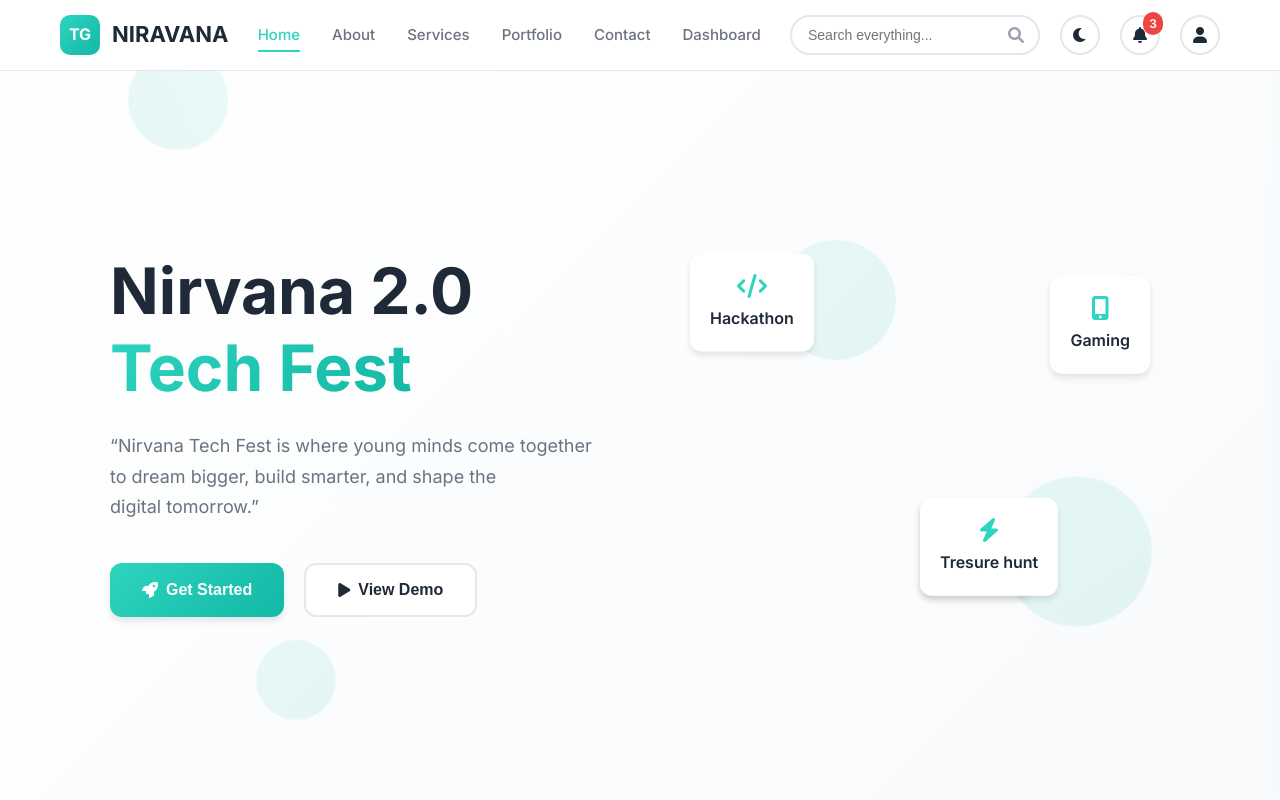
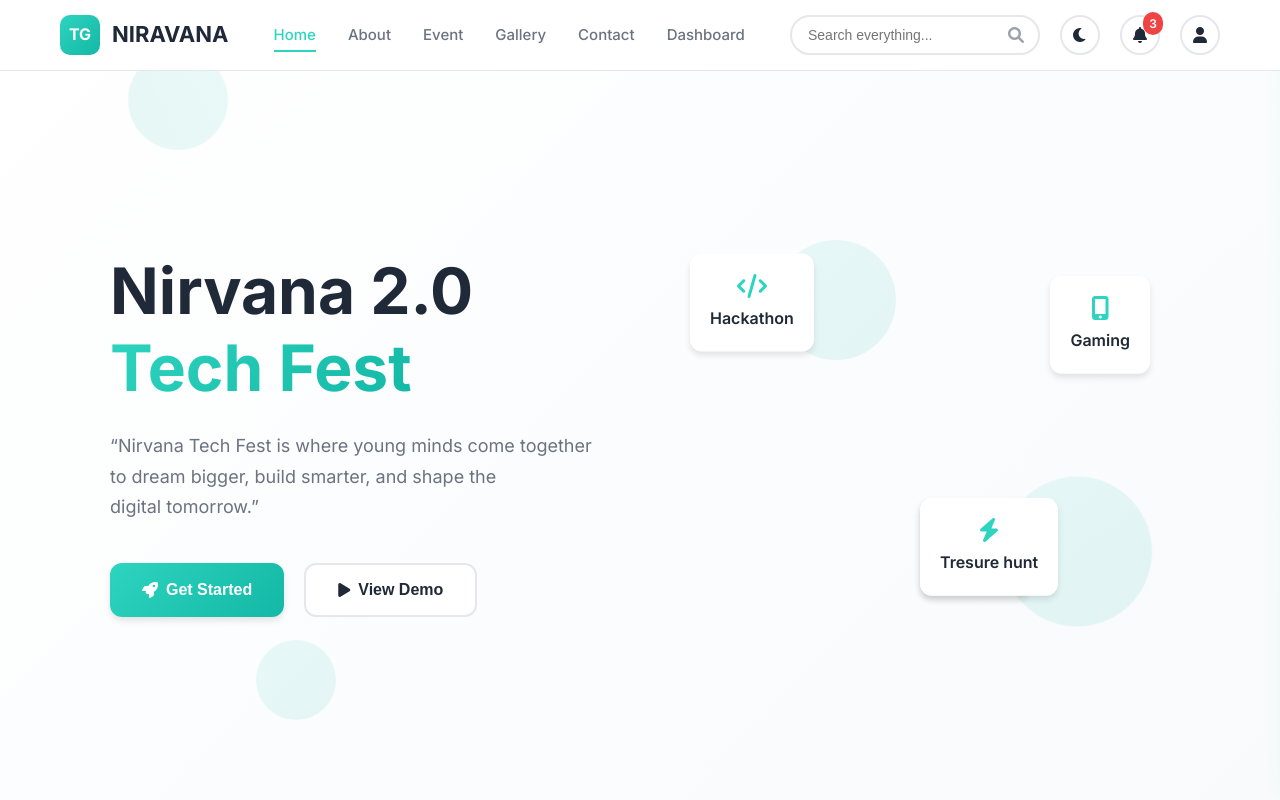
Before and after one commit to tanmaygunwant9/website_for_tech_fest, a plain HTML site: page index.html in a window 1280 px wide. Shown: the top 800 px of the page. Drawn offline with Linux system fonts and the light colour scheme.

Commit message:
index.html

```diff
--- a/index.html
+++ b/index.html
@@ -18,8 +18,6 @@
 </head>
 <body>
 
-
-  <!-- Navigation -->
   <nav class="navbar" id="navbar">
     <div class="nav-container">
       <div class="nav-logo">
@@ -56,11 +54,11 @@
           <a href="#about" class="nav-link">About</a>
         </li>
         <li class="nav-item">
-        <a href="services.html" class="nav-link">Services</a>
+        <a href="services.html" class="nav-link">Event</a>
 
         </li>
         <li class="nav-item">
-          <a href="portfolio.html" class="nav-link">Portfolio</a>
+          <a href="portfolio.html" class="nav-link">Gallery</a>
         </li>
         <li class="nav-item">
           <a href="contact.html" class="nav-link">Contact</a>
@@ -144,7 +142,6 @@
     </div>
   </section>
 
-  <!-- About Section -->
   <section class="about" id="about">
     <div class="about-container">
       <div class="about-header">
@@ -232,7 +229,6 @@
         </div>
       </div>
 
-              <!-- Services Section -->
 <section class="services" id="services">
   <div class="services-container">
     <h2 class="section-title">Our Services</h2>
@@ -386,7 +382,6 @@
     </div>
   </section>
 
-  <!-- Footer -->
   <footer class="footer">
     <div class="footer-container">
       <div class="footer-brand">
```
